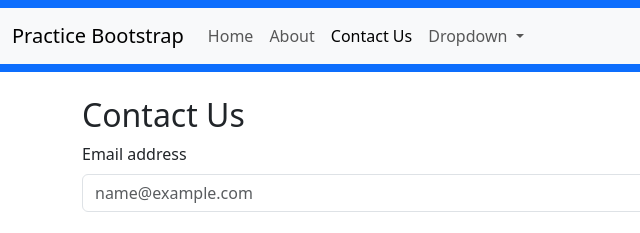
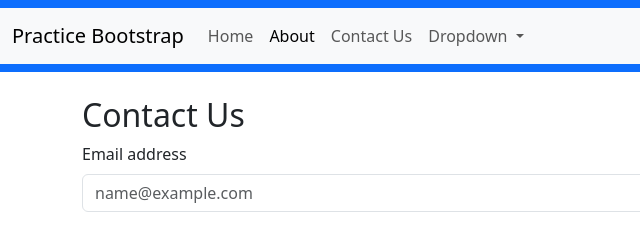
Before and after one commit to rohituidesdev/BootstrapPractice, a plain HTML site: page contact.html in a window 1280 px wide. Shown: the top 233 px of the page, 0-640 px from the left. Drawn offline with nearby package versions, Linux system fonts and the light colour scheme.

Commit message:
Update contact.html

```diff
--- a/contact.html
+++ b/contact.html
@@ -22,13 +22,13 @@
                 <div class="collapse navbar-collapse" id="navbarSupportedContent">
                     <ul class="navbar-nav me-auto mb-2 mb-lg-0">
                         <li class="nav-item">
-                            <a class="nav-link " aria-current="page" href="/">Home</a>
+                            <a class="nav-link " aria-current="page" href="/BootstrapPratice">Home</a>
                         </li>
                         <li class="nav-item">
-                            <a class="nav-link " href="/about.html">About</a>
+                            <a class="nav-link active" href="/BootstrapPratice/about.html">About</a>
                         </li>
-                        <li class="nav-item ">
-                            <a class="nav-link active" href="/contact.html">Contact Us</a>
+                        <li class="nav-item">
+                            <a class="nav-link" href="/BootstrapPratice/contact.html">Contact Us</a>
                         </li>
                         <li class="nav-item dropdown">
                             <a class="nav-link dropdown-toggle" href="#" role="button" data-bs-toggle="dropdown"
```
